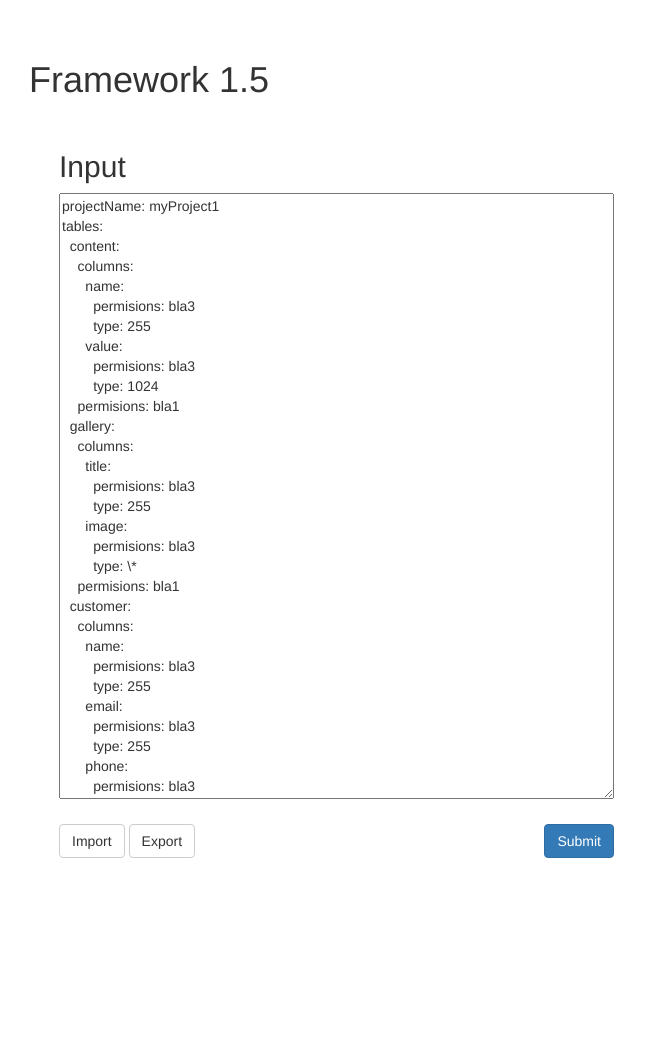
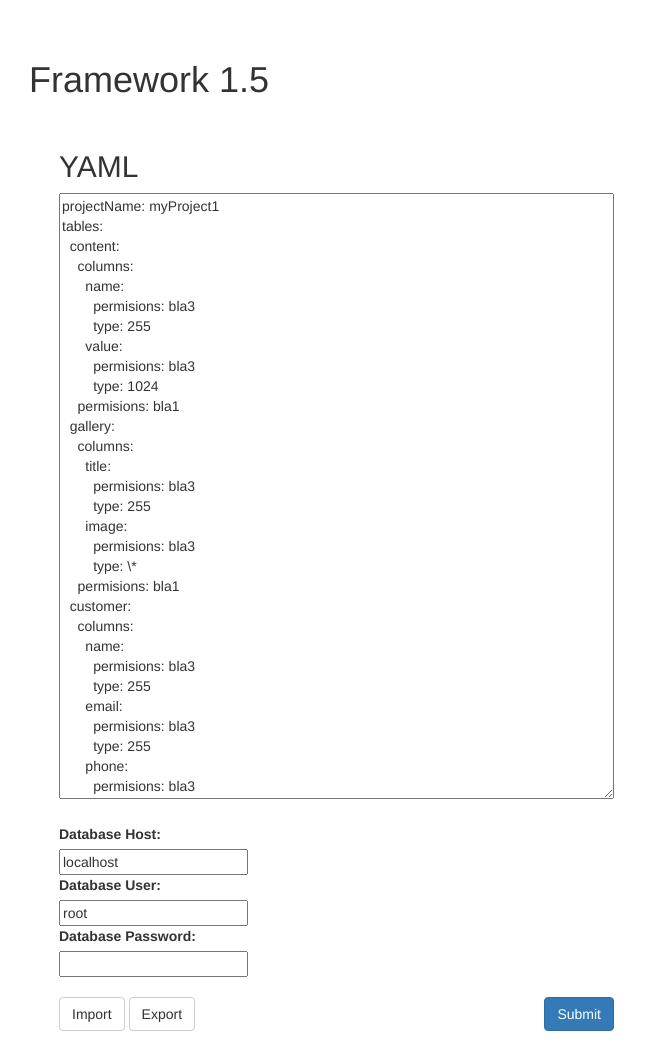
Before and after one commit to miguelPerezOntiveros/framework, a PHP site: page / in a window 1280 px wide. Shown: the whole page, without its empty margins (11-656 px from the left). Before the commit the page ends 858 px from the top, so only its background shows below. Run offline with PHP 8.4, Linux system fonts and the light colour scheme; data that the repository does not hold is empty.

Commit message:
connect build.sh to the db

```diff
--- a/index.php
+++ b/index.php
@@ -33,14 +33,23 @@
 		</div>
 		<div class="row">
 			<div class="col-md-6">
-				<h2>Input</h2>
+				<h2>YAML</h2>
 				<form action="" method="POST">
 					<textarea name="yaml" rows="30" style="width: 100%"></textarea>
 					<br><br>
+					<label for="input[name='db_host']">Database Host:</label><br>
+					<input type="text" name="db_host" value="localhost"/><br>
+
+					<label for="input[name='db_user']">Database User:</label><br>
+					<input type="text" name="db_user" value="root"/><br>
+
+					<label for="input[name='db_pass']">Database Password:</label><br>
+					<input type="password" name="db_pass"/><br>
+					<br>
 					<button class="btn btn-default">Import</button>
 					<button class="btn btn-default">Export</button>
 					<button style="float: right;" type="submit" class="btn btn-primary">Submit</button>
-				</form>
+				</form><br>
 			</div>
 
 			<div class="col-md-6">
@@ -92,9 +101,9 @@
 							}
 					   	}
 						//TODO: write php conf representation to $config['projectName']/conf.php
+						//TOOD: make sure we get feedback if db couldn´t be created
 
 						//TODO: tables/index.php should be copied from table_view.php, which hasn´t been created. crud read is a service.
-						//TODO: add inputs for host, user and pass
 						//TODO: how will we handle sessions? with a prefix/postfix?
 						//TODO: db tables in singular
 						//TODO src/db_connection.php
@@ -114,6 +123,9 @@
 							//logo.png
 							//session.php
 
+					   	//DB CONNECTION
+						//TODO: generate db_conf either here or in bash
+
 						//SQL
 						$sql = 'DROP DATABASE IF EXISTS '.$config['projectName'].';'.PHP_EOL;
 						$sql .= 'CREATE DATABASE '.$config['projectName'].';'.PHP_EOL;
@@ -123,7 +135,7 @@
 							foreach ($config['tables'][$table]['columns'] as $column => $value) {
 								$type = $config['tables'][$table]['columns'][$column]['type'];
 
-								if($type ==	 '*')
+								if($type ==	 '\*')
 									$type = 'varchar(255)';
 								else if($config['tables'][$type] != null)
 									$type = 'int, foreign key('.$column.') references '.$type.'(id)';
@@ -141,10 +153,11 @@
 						echo "<h2>SQL</h2>";
 						echo "<pre>".$sql."</pre>";
 						echo "<a href='$db_file_name'>$db_file_name</a>";
+						//TODO: link looks funny
 
 						//RUN SCRIPT
 						echo "<h2>Build</h2>";
-						$command = './build.sh '.$config['projectName'].' host user pass';
+						$command = './build.sh '.$config['projectName'].' '.$_POST['db_host'].' '.$_POST['db_user'].' '.$_POST['db_pass'];
 						foreach ($config['tables'] as $table => $value) {
 							$command .= ' '.$table;
 						}
```
Also changed, not shown: 2 other files.
